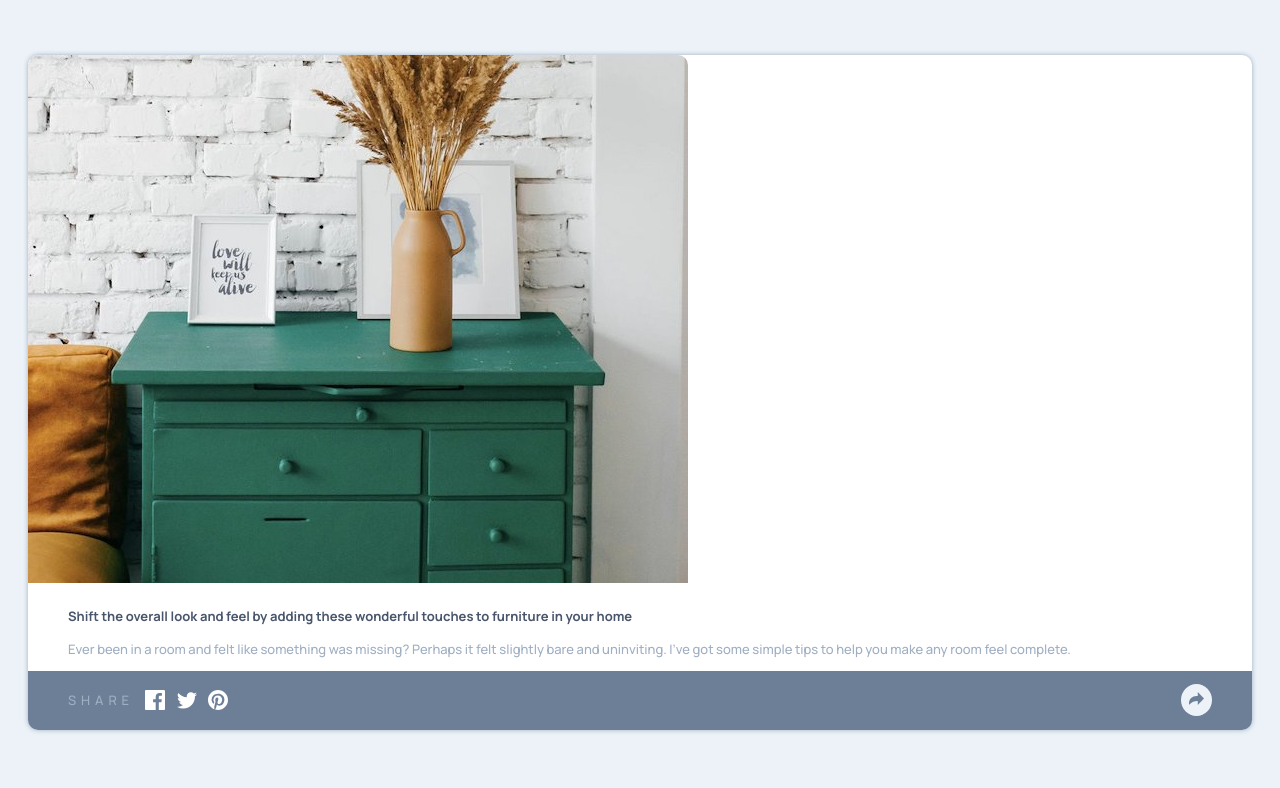
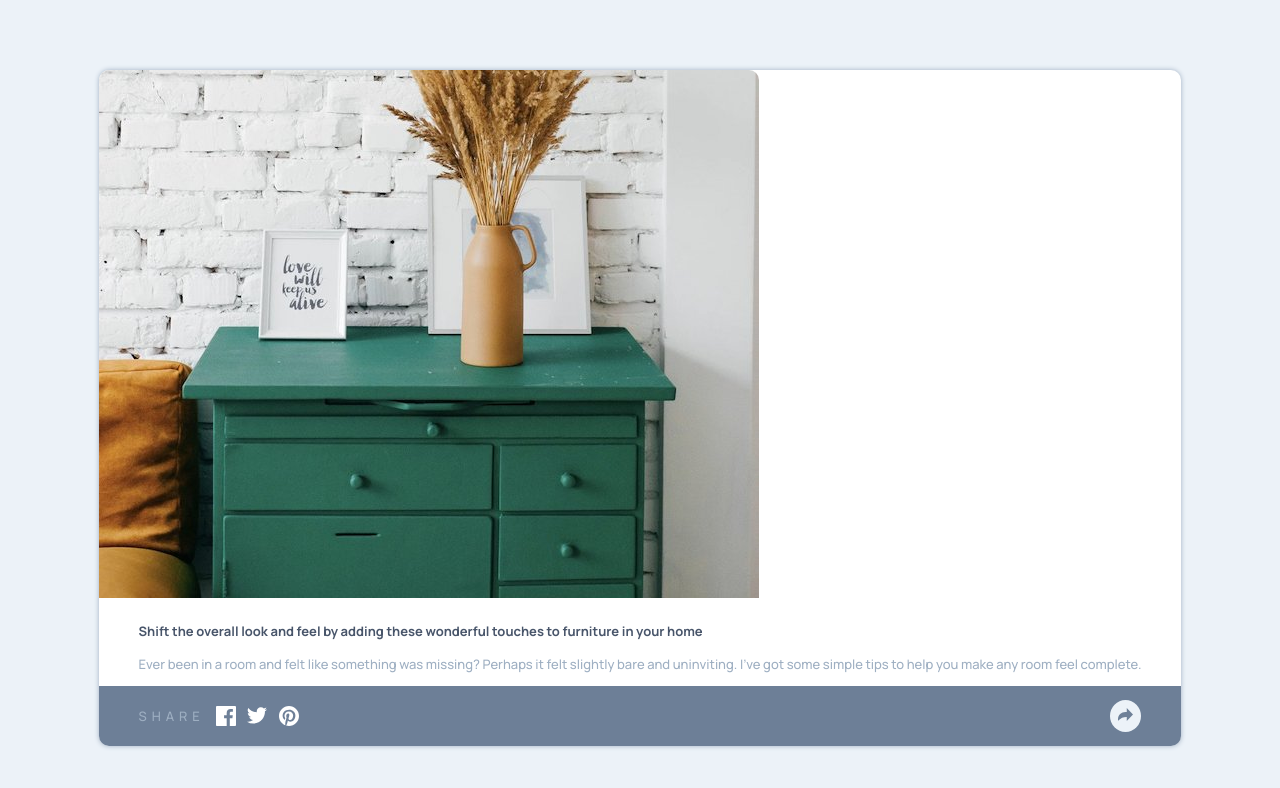
Before and after one commit to royeradames/article-preview-component-master, a React (Create React App) app: page / in a window 1280 px wide. Shown: the top 788 px of the page. Built offline with nearby package versions, Linux system fonts and the light colour scheme.

Commit message:
📦center the content card with grid

```diff
--- a/src/App.scss
+++ b/src/App.scss
@@ -10,12 +10,20 @@ $white: white;
 
 // mobile styles
 .page{
+    // let the page be at least the full width of what the user first sees
+    min-height: 100vh;
+
     background-color: $light-grayish-blue;
 
+    // center the grid
+    display: grid;
+    grid-column: max-content;
+    justify-content: center;
+    align-content: center;
 }
 .article{
     font-family: "Manrope", sans-serif;
-    margin: 5.5rem 2rem;
+    margin: 0rem 2rem;
     background-color: $white;
     border-radius: 1rem;
     box-shadow: 0 .01rem .5rem $grayish-blue;
```
